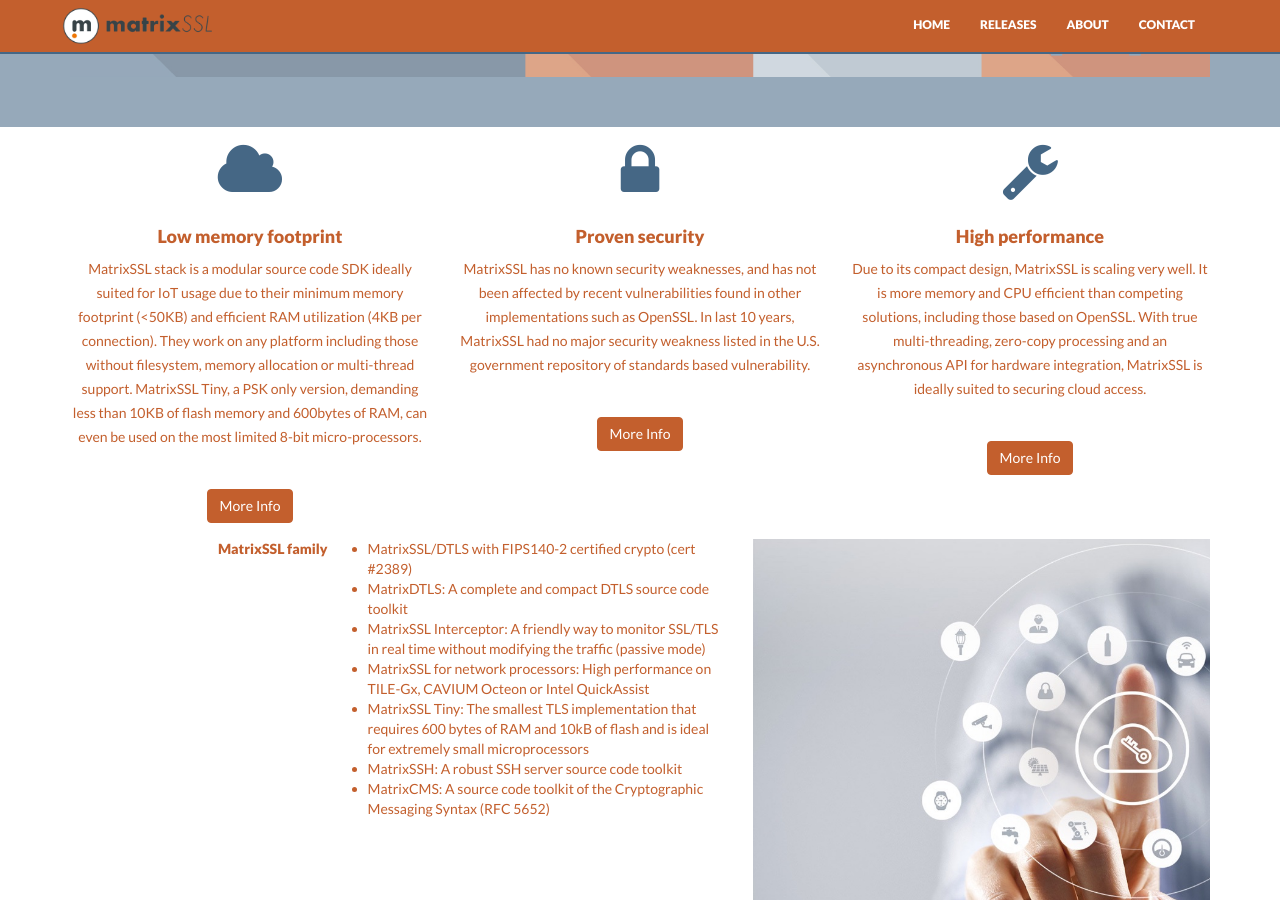
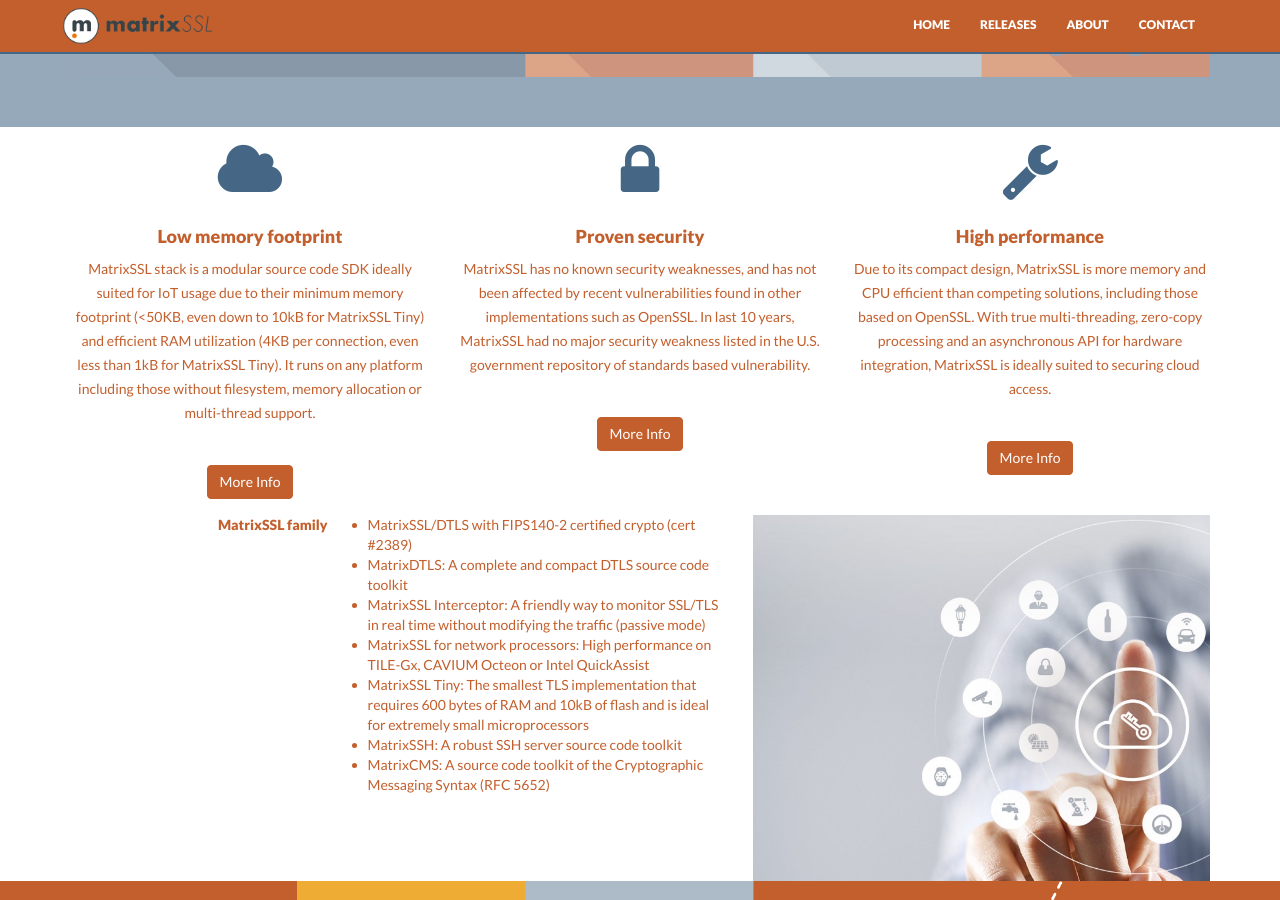
Before and after one commit to Layty/ssl, a Jekyll site: the page built from index.html, in a window 1280 px wide and 900 px high, scrolled down 639 px. Built offline with Jekyll 4.4.1, drawn with Linux system fonts in a browser that asks for light colours; nearby versions of some CDN libraries.

Commit message:
Update index.html

```diff
--- a/index.html
+++ b/index.html
@@ -9,7 +9,7 @@
    <div class="col-md-4">
     <i class="fa fa-cloud"></i>
     <h4>Low memory footprint</h4>
-    <p>MatrixSSL stack is a modular source code SDK ideally suited for IoT usage due to their minimum memory footprint (<50KB) and efficient RAM utilization (4KB per connection). They work on any platform including those without filesystem, memory allocation or multi-thread support. MatrixSSL Tiny, a PSK only version, demanding less than 10KB of flash memory and 600bytes of RAM, can even be used on the most limited 8-bit micro-processors.</p>
+    <p>MatrixSSL stack is a modular source code SDK ideally suited for IoT usage due to their minimum memory footprint (<50KB, even down to 10kB for MatrixSSL Tiny) and efficient RAM utilization (4KB per connection, even less than 1kB for MatrixSSL Tiny). It runs on any platform including those without filesystem, memory allocation or multi-thread support. </p>
     <p><br/><a href="#" class="btn btn-theme">More Info</a></p>
    </div>
    <div class="col-md-4">
@@ -21,7 +21,7 @@
    <div class="col-md-4">
     <i class="fa fa-wrench"></i>
     <h4>High performance</h4>
-    <p>Due to its compact design, MatrixSSL is scaling very well. It is more memory and CPU e­fficient than competing solutions, including those based on OpenSSL. With true multi-threading, zero-copy processing and an asynchronous API for hardware integration, MatrixSSL is ideally suited to securing cloud access.</p>
+    <p>Due to its compact design, MatrixSSL is more memory and CPU e­fficient than competing solutions, including those based on OpenSSL. With true multi-threading, zero-copy processing and an asynchronous API for hardware integration, MatrixSSL is ideally suited to securing cloud access.</p>
     <p><br/><a href="#" class="btn btn-theme">More Info</a></p>
    </div>
   </div>
```
